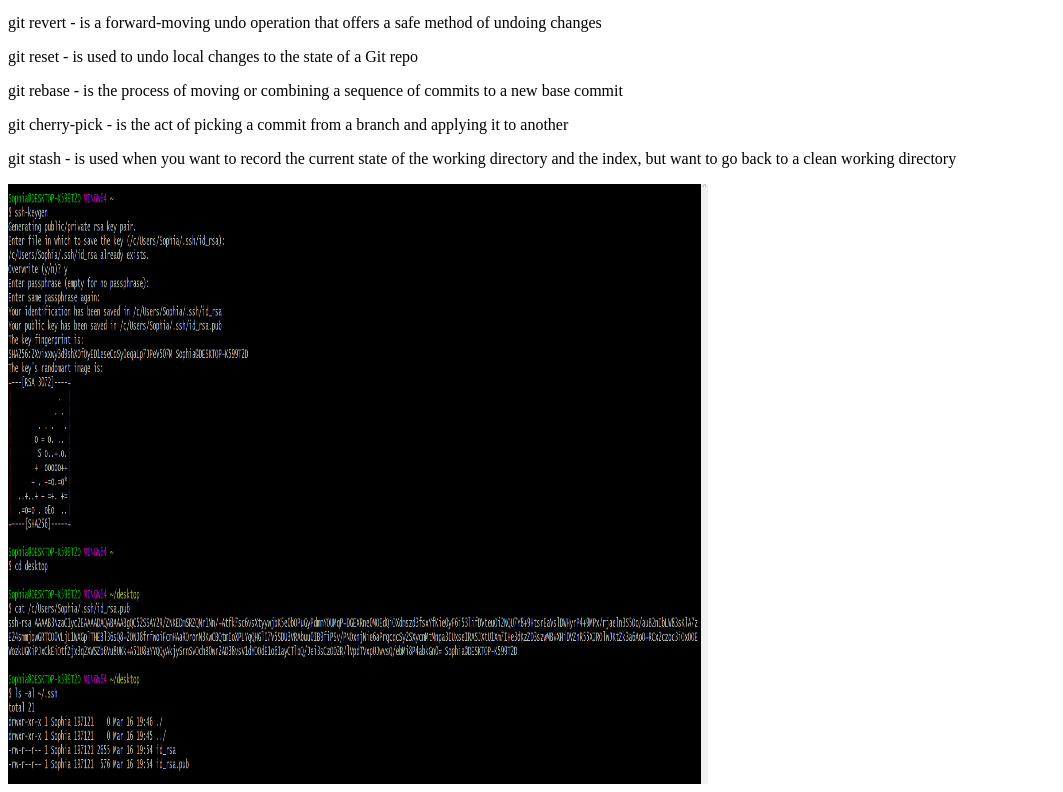
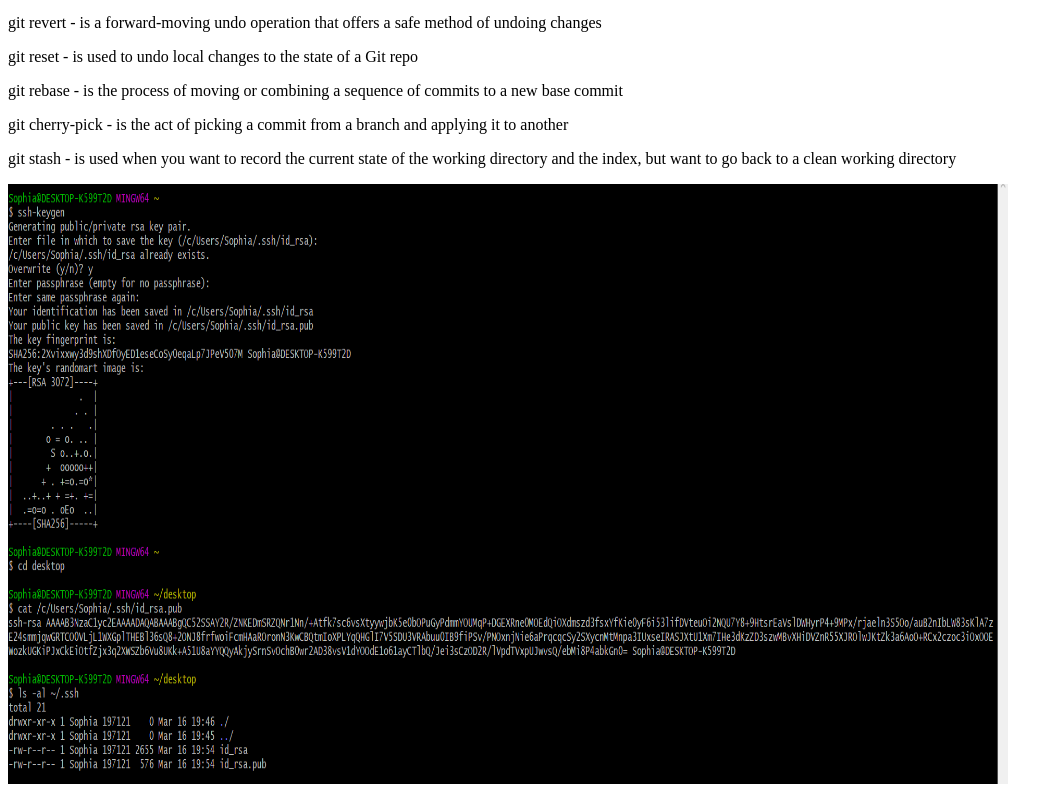
Before and after one commit to Sophia888S/homework, a plain HTML site: page homework00/index.html in a window 1280 px wide. Shown: the part 538-1330 px from the top of the page, without its empty margins (0-1063 px from the left). Drawn offline with Linux system fonts and the light colour scheme.

Commit message:
Add image

```diff
--- a/homework00/index.html
+++ b/homework00/index.html
@@ -22,4 +22,4 @@
 <p>git cherry-pick - is the act of picking a commit from a branch and applying it to another</p>
 <p>git stash - is used when you want to record the current state of the working directory and the index, but want to go back to a clean working directory</p>
 
-<img src="/homework/homework00/2021-03-16_20-24-21.png" width="700" height="600">
+<img src="/homework/homework00/2021-03-16_20-24-21.png" width="1000" height="600">
```
